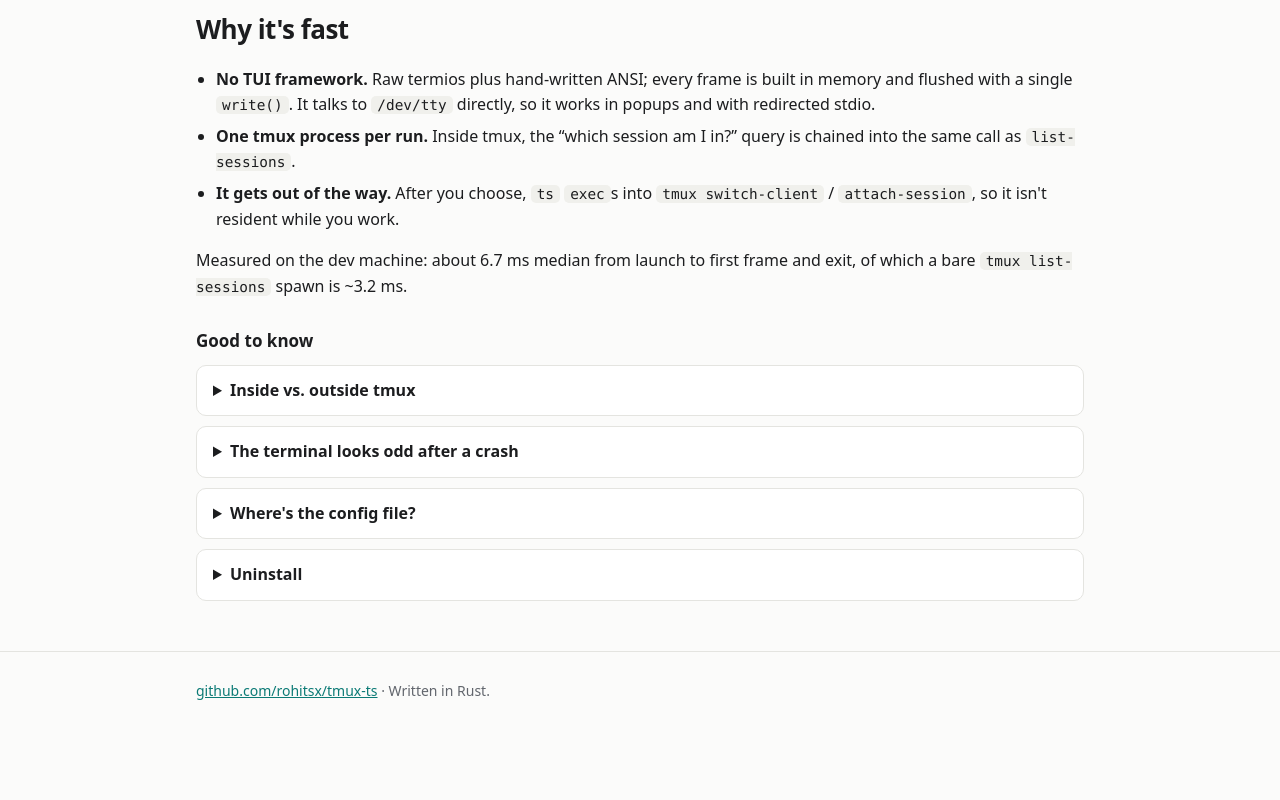
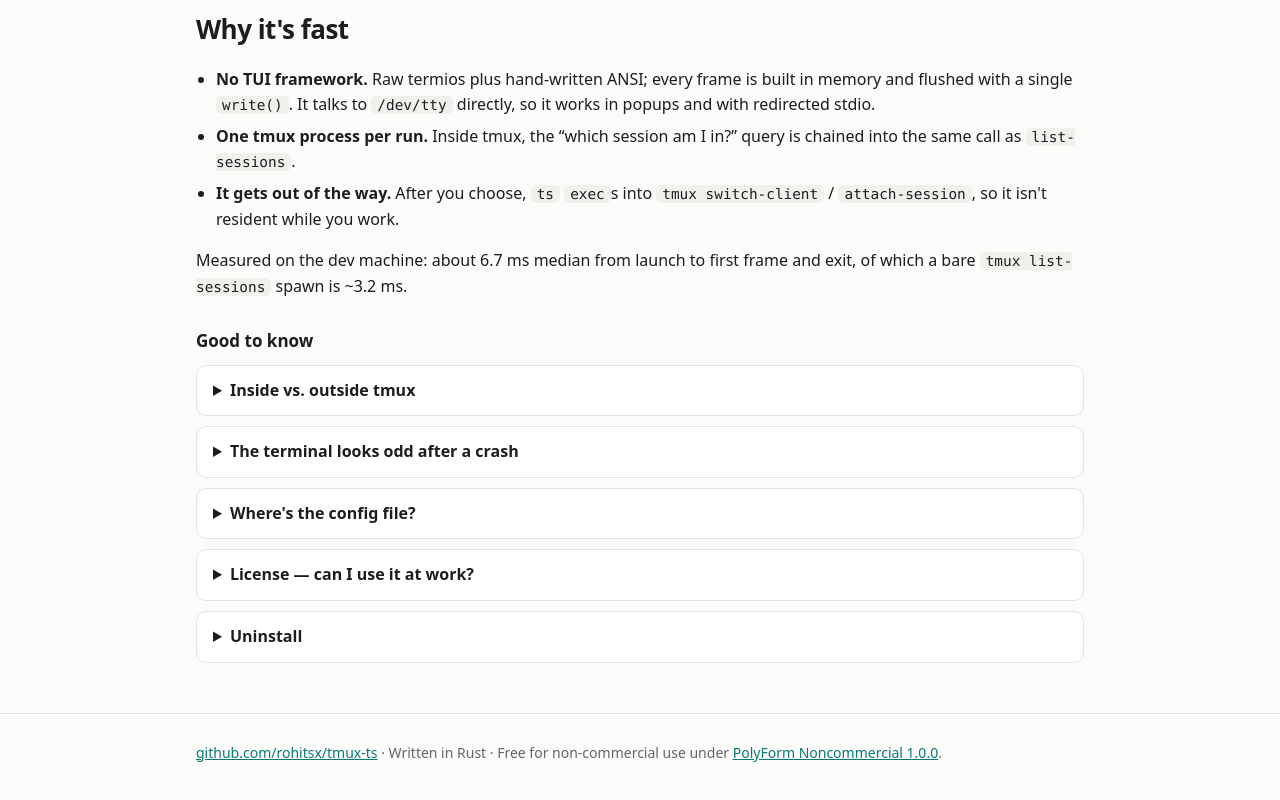
Before and after one commit to rohitsx/tmux-ts, a plain HTML site: page index.html in a window 1280 px wide. Shown: the part 3354-4154 px from the top of the page. Before the commit the page ends 4104 px from the top, so only its background shows below. Drawn offline with Linux system fonts and the light colour scheme.

Commit message:
Add PolyForm Noncommercial 1.0.0 license
Free to use, modify and share for any non-commercial purpose; commercial
use is not permitted. LICENSE carries the required copyright notice plus
the unmodified official license text. Referenced from Cargo.toml, the
README and the docs page (with a "can I use it at work?" note).

Co-Authored-By: Claude Sonnet 5.5 <noreply@anthropic.com>

```diff
--- a/index.html
+++ b/index.html
@@ -240,6 +240,7 @@ bind X display-popup -E -w 70 -h 60% "tk"   <span class="cm"># prefix + X → ki
     <details><summary>Inside vs. outside tmux</summary><p>Inside tmux, <code>ts</code> uses <code>switch-client</code> and tags the session you're in as <em>current</em>; the cursor starts on the most recently active <em>other</em> session. Outside tmux it uses <code>attach-session</code> / <code>new-session</code>, and with no tmux server running, <code>ts</code> and <code>tn</code> go straight to the new-session prompt.</p></details>
     <details><summary>The terminal looks odd after a crash</summary><p>Run <code>reset</code>. <code>ts</code> restores the terminal on every normal exit, but a hard kill (<code>kill -9</code>) can't clean up after itself.</p></details>
     <details><summary>Where's the config file?</summary><p>There isn't one — by design. Colours are the standard 16 ANSI colours plus one 256-colour highlight.</p></details>
+    <details><summary>License — can I use it at work?</summary><p>tmux-ts is under the <a href="https://polyformproject.org/licenses/noncommercial/1.0.0">PolyForm Noncommercial License 1.0.0</a>. You may use, copy, modify and share it for any non-commercial purpose: personal use, hobby projects, study, research, and use by charities, schools, public research and government bodies. Commercial use — including using it as part of work for a for-profit company — isn't covered; <a href="https://github.com/rohitsx/tmux-ts/issues">open an issue</a> if you need a commercial license. It is source-available, not OSI "open source".</p></details>
     <details><summary>Uninstall</summary><p><code>rm ~/.local/bin/{ts,tn,tk}</code> (or the same names in <code>/usr/local/bin</code> with <code>sudo</code>).</p></details>
   </div>
 </section>
@@ -247,7 +248,7 @@ bind X display-popup -E -w 70 -h 60% "tk"   <span class="cm"># prefix + X → ki
 
 <footer>
   <div class="wrap">
-    <a href="https://github.com/rohitsx/tmux-ts">github.com/rohitsx/tmux-ts</a> · Written in Rust.
+    <a href="https://github.com/rohitsx/tmux-ts">github.com/rohitsx/tmux-ts</a> · Written in Rust · Free for non-commercial use under <a href="https://polyformproject.org/licenses/noncommercial/1.0.0">PolyForm Noncommercial 1.0.0</a>.
   </div>
 </footer>
 
```
Also changed, not shown: 3 other files.
